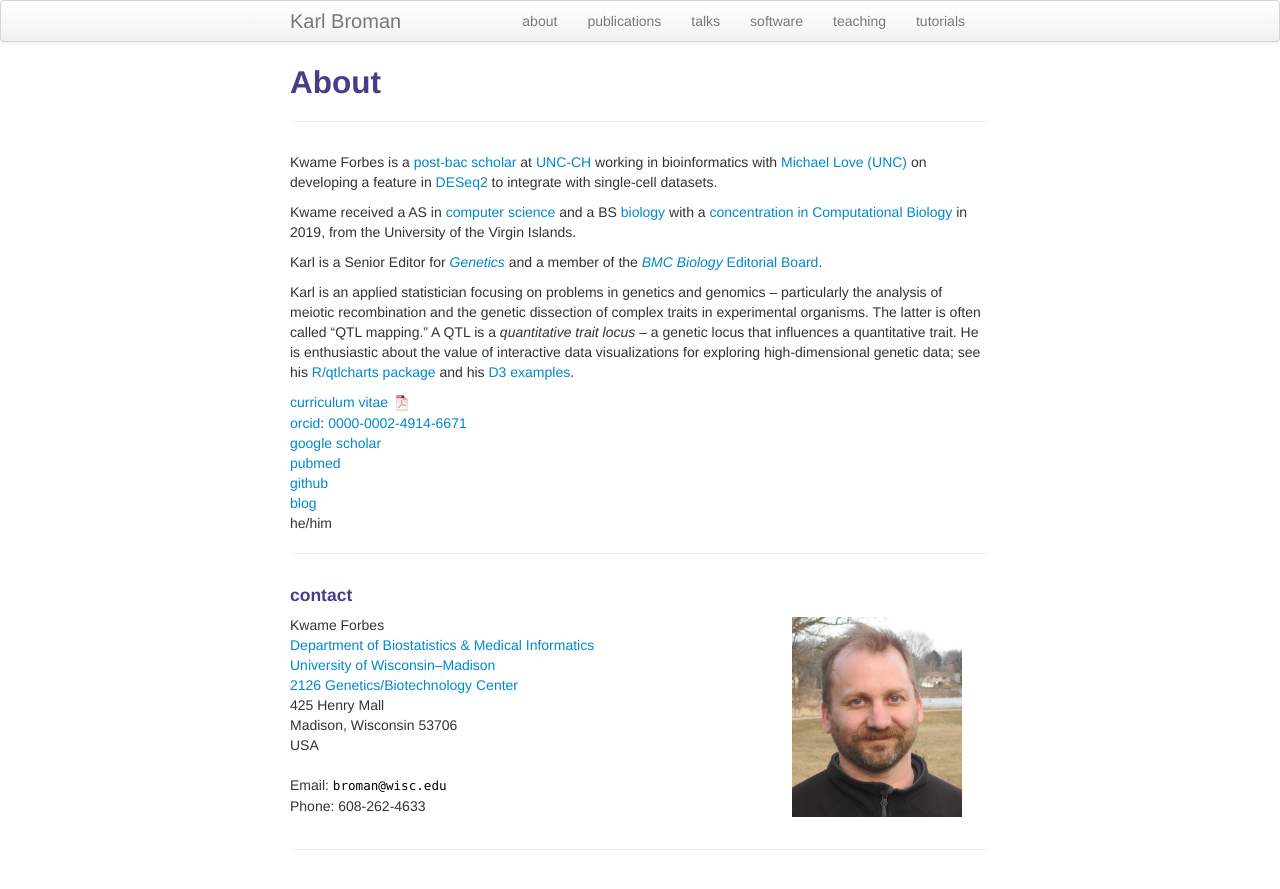
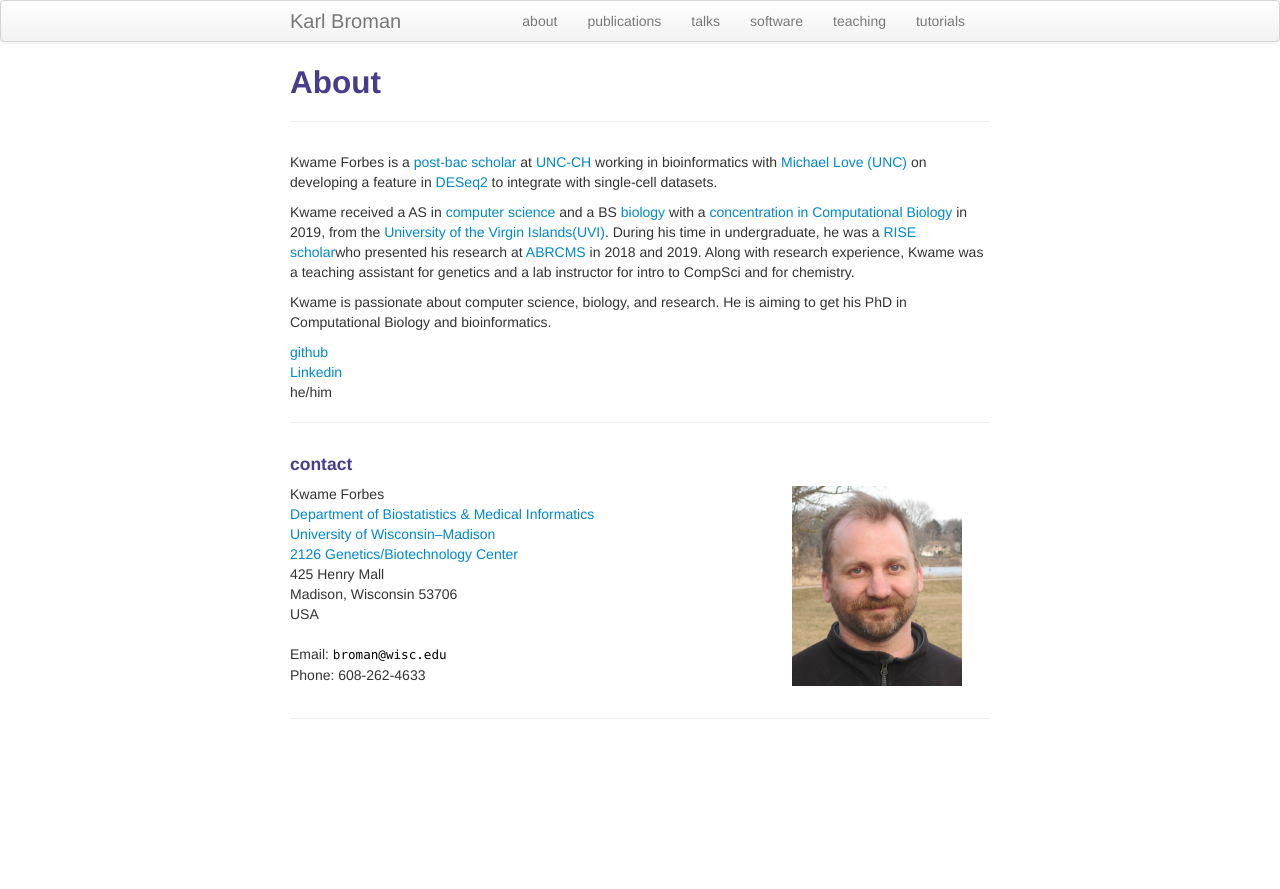
Before and after one commit to KwameForbes/KwameForbes.github.io, a Jekyll site: the page built from pages/about.md, in a window 1280 px wide. Shown: the top 889 px of the page. Built offline with Jekyll 4.4.1, drawn with Linux system fonts in a browser that asks for light colours.

Commit message:
Update about.md

```diff
--- a/pages/about.md
+++ b/pages/about.md
@@ -8,37 +8,19 @@ Kwame Forbes is a [post-bac scholar](https://www.med.unc.edu/oge/stad/prep/) at
 with [Michael Love (UNC)](http://mikelove.github.io) on developing a feature in [DESeq2](https://bioconductor.org/packages/release/bioc/html/DESeq2.html) to integrate with single-cell datasets.
 
 Kwame received a AS in [computer science](https://uvi.edu/academics/science-math/departments/computer-comp-sciences/assoc-science/default.aspx) and a BS [biology](https://uvi.edu/academics/science-math/departments/bio-sciences/biology-program/bach-science/default.aspx) with a
-[concentration in Computational Biology](https://uvi.edu/academics/science-math/departments/bio-sciences/biology-program/computational-biology/default.aspx) in 2019, from the University of the Virgin Islands.
+[concentration in Computational Biology](https://uvi.edu/academics/science-math/departments/bio-sciences/biology-program/computational-biology/default.aspx) in 2019, from the [University of the Virgin Islands(UVI)](https://uvi.edu). During his time in undergraduate, he was a [RISE scholar](https://www.uvi.edu/research/emerging-caribbean-scientists-programs/programs1/mbrs-rise-research-scholars-program.aspx)who presented his research at [ABRCMS](https://www.abrcms.org) in 2018 and 2019. Along with research experience, Kwame was a teaching assistant for genetics and a lab instructor for intro to CompSci and for chemistry.
+
+Kwame is passionate about computer science, biology, and research. He is aiming to get his PhD in Computational Biology and bioinformatics.
 
 
-
-Karl is a Senior Editor for [_Genetics_](http://www.genetics.org) and
-a member of the [_BMC Biology_](https://bmcbiol.biomedcentral.com)
-[Editorial Board](https://bmcbiol.biomedcentral.com/about/editorial-board).
-
-Karl is an applied statistician focusing on problems in genetics and
-genomics &ndash; particularly the analysis of meiotic recombination and the
-genetic dissection of complex traits in experimental organisms. The
-latter is often called &ldquo;QTL mapping.&rdquo; A QTL is a
-_quantitative trait locus_ &ndash; a genetic locus that influences a
-quantitative trait. He is enthusiastic about the value
-of interactive data visualizations for exploring high-dimensional genetic data;
-see his [R/qtlcharts package](https://kbroman.org/qtlcharts) and
-his [D3 examples](https://www.biostat.wisc.edu/~kbroman/D3).
-
-[curriculum vitae ![CV as pdf](icons16/pdf-icon.png)]({{ BASE_PATH }}/assets/broman_cv.pdf)<br/>
-[orcid](https://orcid.org): [0000-0002-4914-6671](https://orcid.org/0000-0002-4914-6671)<br/>
-[google scholar](https://scholar.google.com/citations?sortby=pubdate&hl=en&user=42tCp5UAAAAJ&view_op=list_works)<br/>
-[pubmed](https://www.ncbi.nlm.nih.gov/pubmed/?term=broman+kw)<br/>
-<!-- [impactstory](https://impactstory.org/u/0000-0002-4914-6671)<br/> -->
-[github](https://github.com/kbroman)<br/>
-[blog](https://kbroman.org/blog) <br/>
+[github](https://github.com/KwameForbes)<br/>
+[Linkedin](https://www.linkedin.com/in/kwame-forbes-008451192/) <br/>
 he/him
 
 ---
 
 <div class="container">
-<h4><a name="contact"></a>contact</h4>
+<h4><a name="Contact"></a>contact</h4>
 
     <div class="row-fluid">
         <div class="span5">
```
